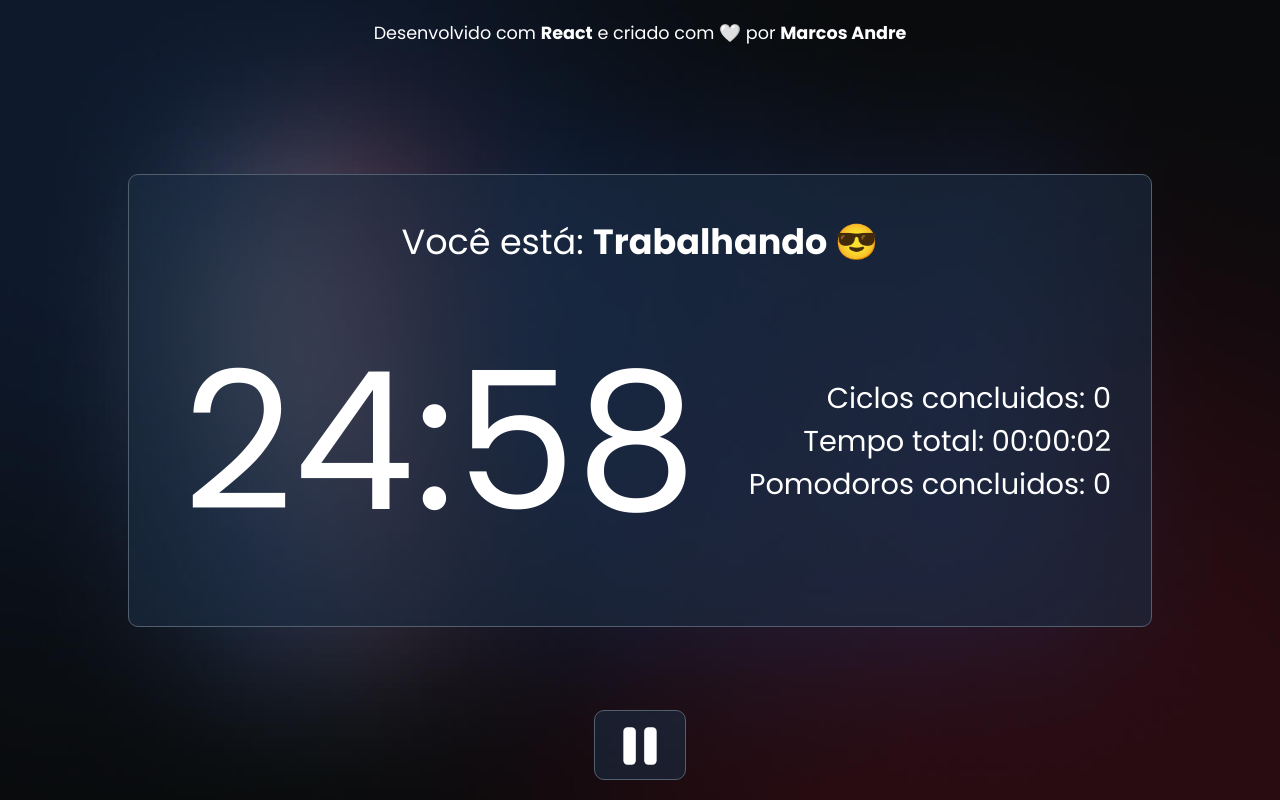
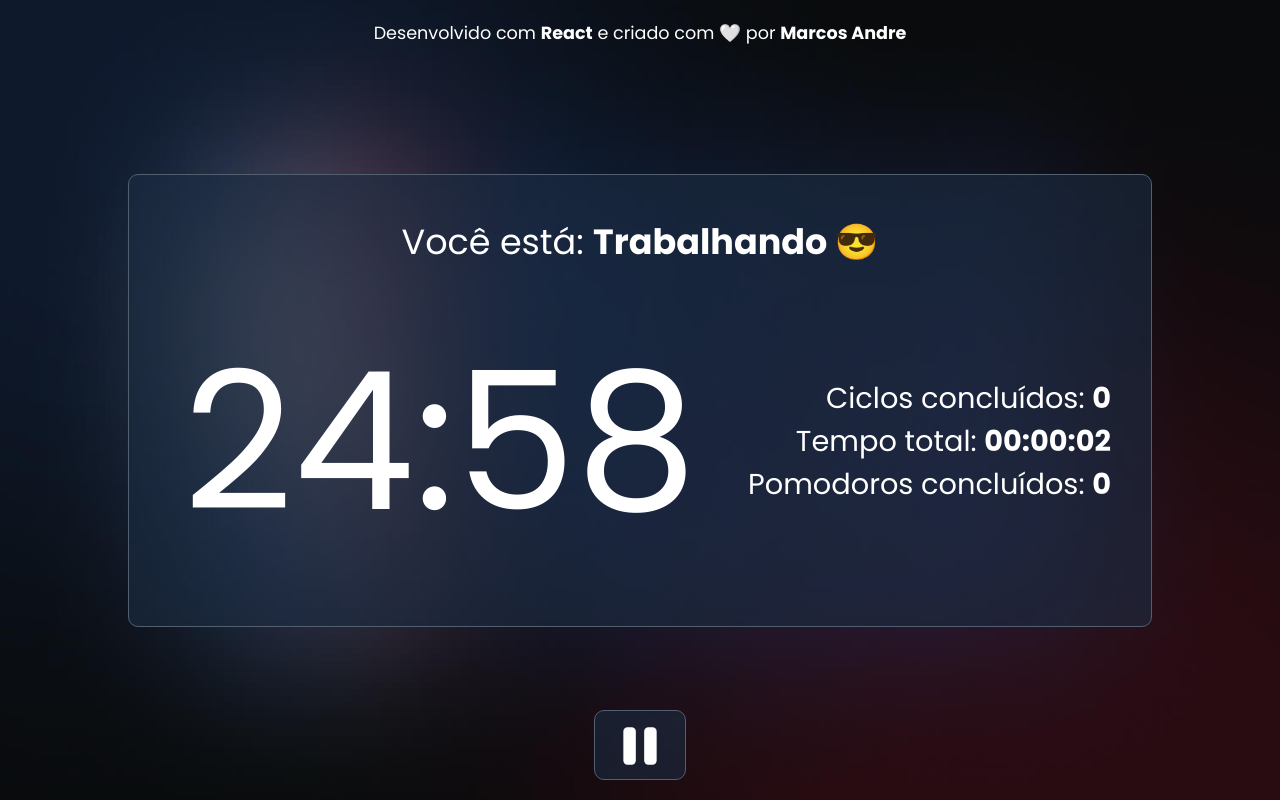
Before and after one commit to iamdevmarcos/pomodoro-web, a React (Create React App) app: page / in a window 1280 px wide. Both pictures are taken after a click on the element 640 px from the left and 746 px from the top of the page. Built offline with nearby package versions, Linux system fonts and the light colour scheme.

Commit message:
style: adding font weight bold on details

```diff
--- a/src/components/PomodoroTimer/index.tsx
+++ b/src/components/PomodoroTimer/index.tsx
@@ -119,9 +119,15 @@ const PomodoroTimer: React.FC<PomodoroTimerProps> = ({
 
         {!firstTimeOnApp && (
           <div className="details">
-            <p>Ciclos concluidos: {completedCycles}</p>
-            <p>Tempo total: {secondsToTime(fullWorkingTime)}</p>
-            <p>Pomodoros concluidos: {numbeOfPomodoros}</p>
+            <p>
+              Ciclos concluídos: <strong>{completedCycles}</strong>
+            </p>
+            <p>
+              Tempo total: <strong>{secondsToTime(fullWorkingTime)}</strong>
+            </p>
+            <p>
+              Pomodoros concluídos: <strong>{numbeOfPomodoros}</strong>
+            </p>
           </div>
         )}
       </Flex>
--- a/src/components/PomodoroTimer/styles.ts
+++ b/src/components/PomodoroTimer/styles.ts
@@ -45,6 +45,7 @@ export const Flex = styled.div`
 
     text-align: right;
     font-size: 1.8rem;
+    font-weight: normal;
   }
 `;
 
```
